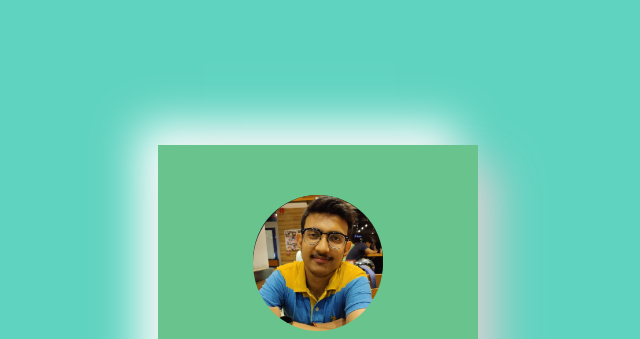
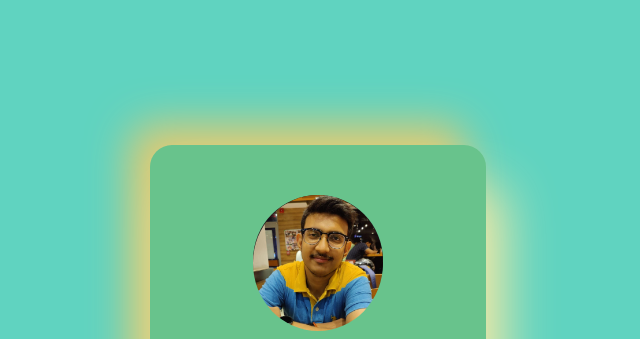
Before and after one commit to S-Sinha49/Animated-Card, a plain HTML site: page index.html in a window 1280 px wide. Shown: the top 339 px of the page, without its empty margins (322-962 px from the left). Drawn offline with Linux system fonts and the light colour scheme.

Commit message:
Update style.css

```diff
--- a/style.css
+++ b/style.css
@@ -11,14 +11,15 @@ body {
 
   /* styling for card  */
   .card {
+    border-radius: 22px;
     padding: 50px 0 65px;
     margin-bottom: 30px;
     background-color: #68c38c;
     text-align: center;
     overflow: hidden;
     position: relative;
-    box-shadow: 20px 20px 42px #d0d0d0, -20px -20px 42px #ffffff;
-    width: 20rem;
+    box-shadow: 20px 40px 50px #eee9a9, -20px -20px 42px #e6ca70;
+    width: 21rem
   }
 
   /* porfile image section  */
```
